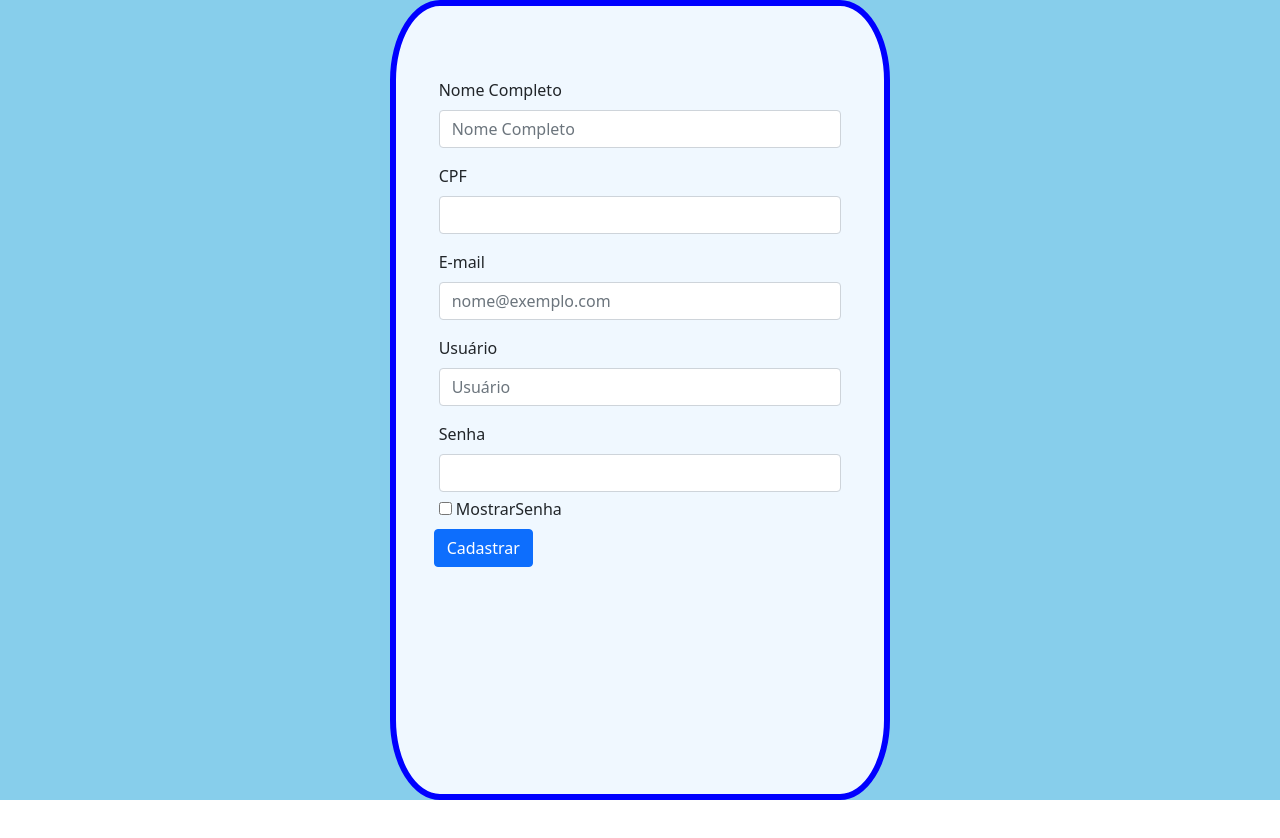
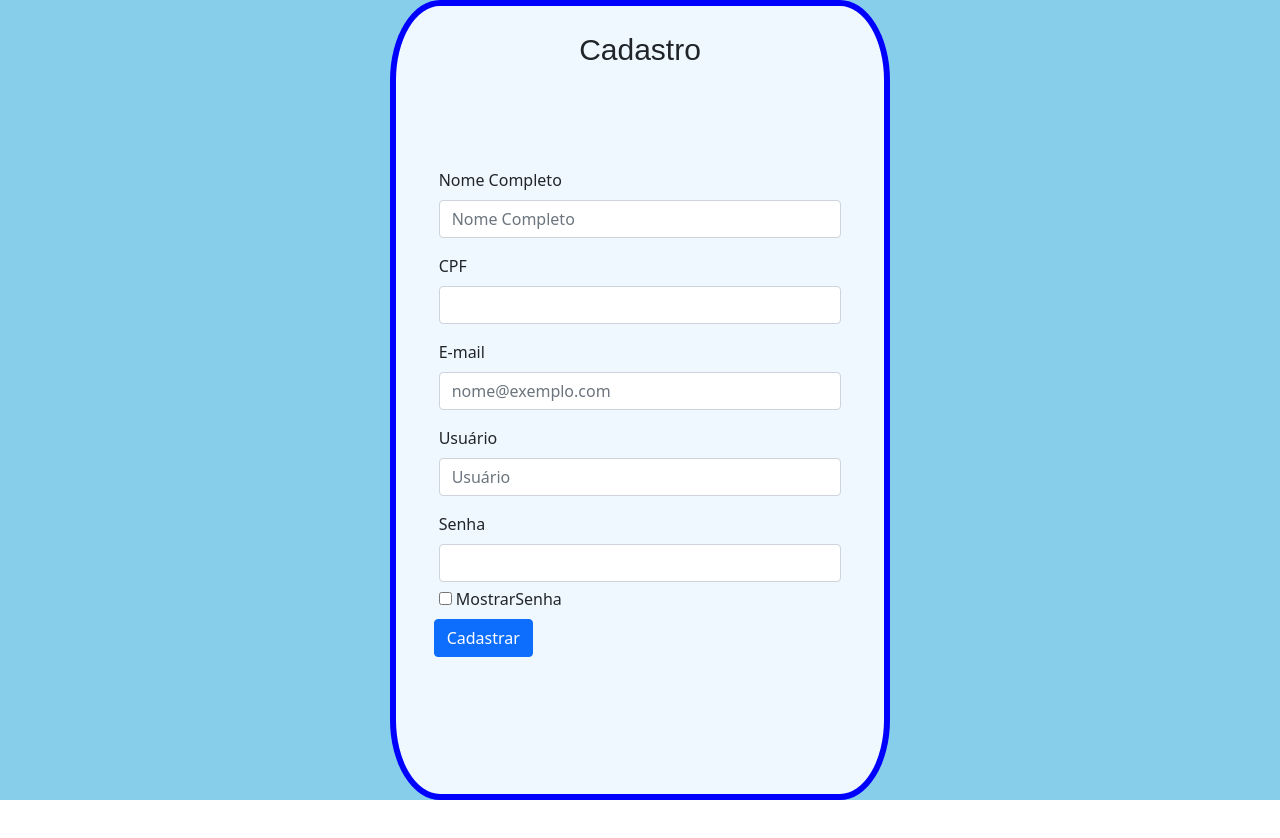
Before and after one commit to Falcao1303/projetoCadastro, a website: page cadastro.html in a window 1280 px wide. Drawn offline with nearby package versions, Linux system fonts and the light colour scheme; no server answers; some icons are missing.

Commit message:
ajustando title

```diff
--- a/cadastro.html
+++ b/cadastro.html
@@ -27,7 +27,8 @@
     }
 
     #form-login{
-        margin-top: 100px;
+        margin-top: 80px;
+        padding-top: -100px;
         padding-bottom: 300px;
     }
 
@@ -55,7 +56,7 @@
         <div class = "box">
             <div class="box-form">
                 <div class="row">
-                <p>Cadastro</p>
+                  <p style="margin-top: 200px;">Cadastro</p>
                 <form id="form-login">
                     <div class="mb-3">
                         <label for="exampleFormControlInput1" class="form-label">Nome Completo</label>
```
